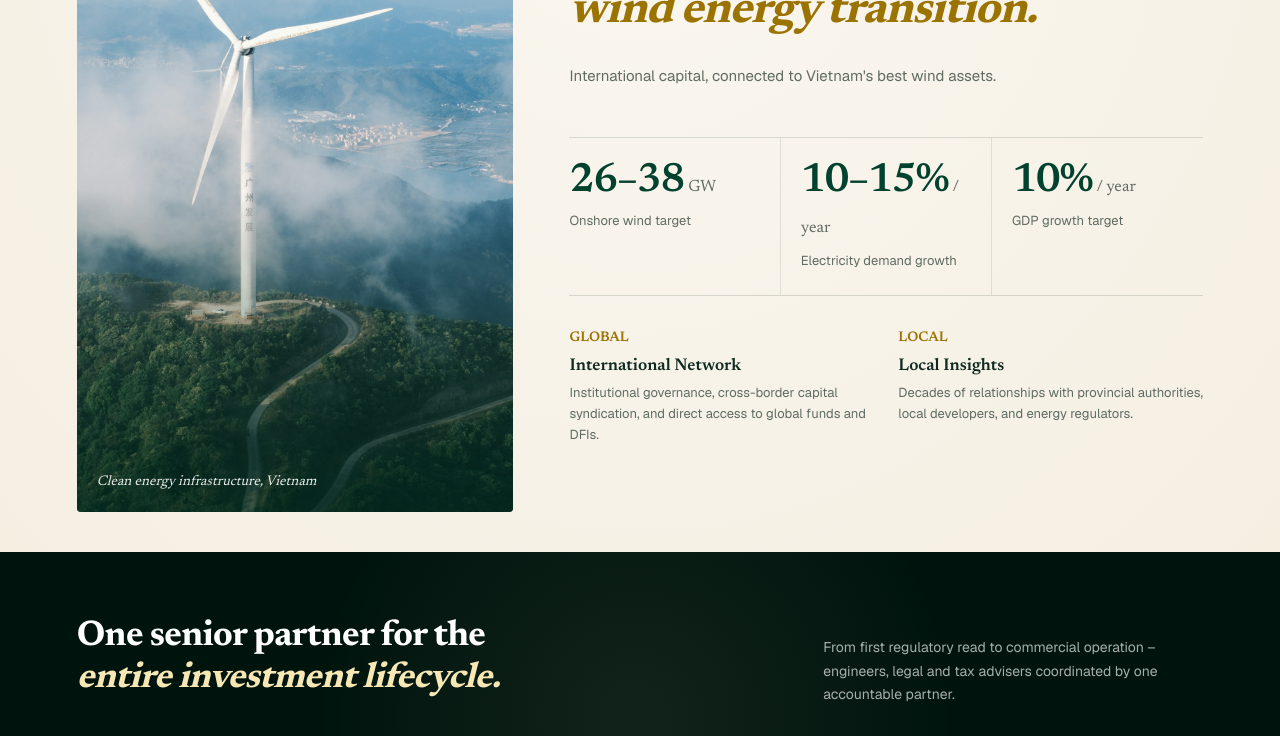
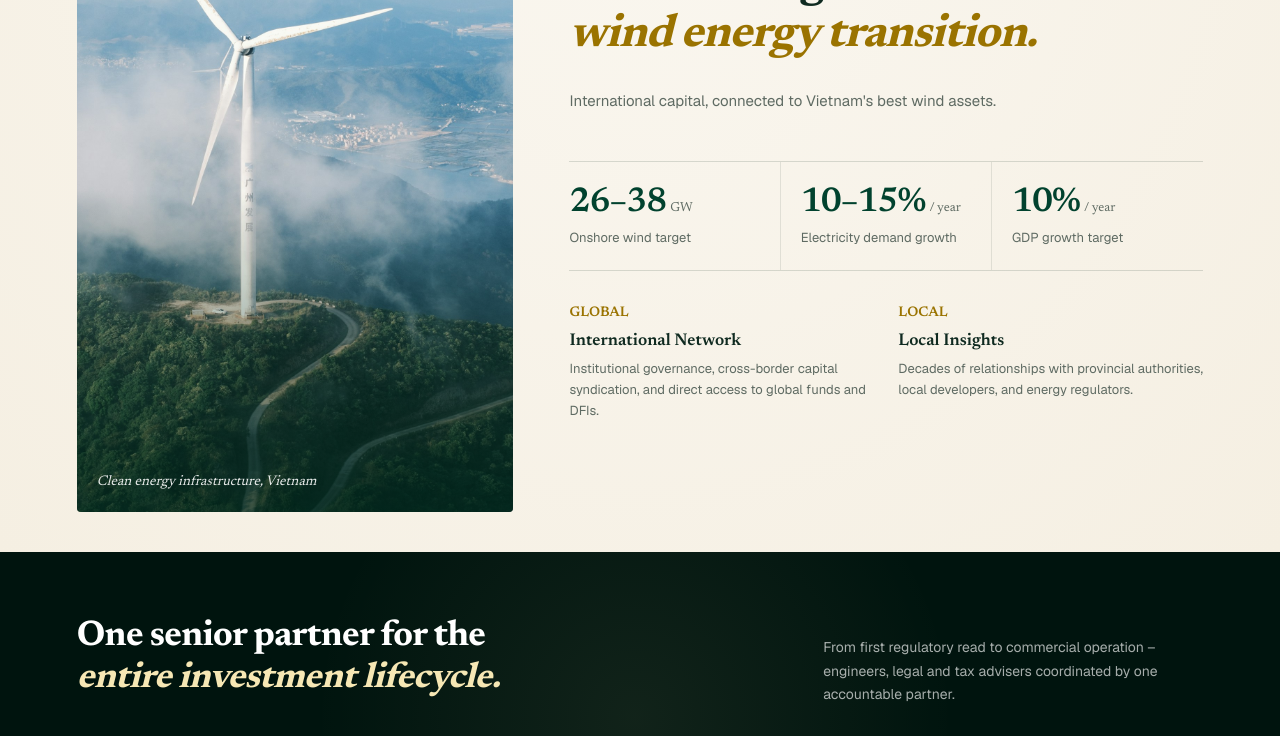
Before and after one commit to PhuThanhz/leargas-energy-partners, a Next.js app: page / in a window 1280 px wide. Shown: the part 1060-1796 px from the top of the page. Built offline with nearby package versions, Linux system fonts and the light colour scheme; no server answers.

Commit message:
fix(stats): prevent unit wrapping and adjust clamp sizing

```diff
--- a/src/components/sections/firm-identity.tsx
+++ b/src/components/sections/firm-identity.tsx
@@ -84,18 +84,23 @@ export function FirmIdentity() {
             <LineDraw className="bg-ink/15" />
             <div className="grid grid-cols-3 divide-x divide-ink/10">
               {stats.map((s) => (
-                <div key={s.label} className="py-[clamp(16px,3vh,28px)] pr-4 pl-5 first:pl-0">
-                  <div className="font-heading text-[clamp(26px,min(3.2vw,5.5vh),52px)] leading-none font-semibold tracking-[-0.03em] text-green tabular-nums">
+                <div
+                  key={s.label}
+                  className="py-[clamp(16px,3vh,28px)] pr-2 pl-3 first:pl-0 sm:pr-4 sm:pl-5"
+                >
+                  <div className="font-heading text-[clamp(22px,min(2.7vw,4.6vh),44px)] leading-none font-semibold tracking-[-0.03em] whitespace-nowrap text-green tabular-nums">
                     {s.displayValue ? (
                       <span>{s.displayValue}</span>
                     ) : (
                       <CountUp to={s.value ?? 0} decimals={s.decimals ?? 0} repeat />
                     )}
-                    <span className="ml-1 text-[0.4em] font-normal tracking-normal text-muted-foreground">
+                    <span className="ml-1 inline-block text-[0.38em] font-normal tracking-normal whitespace-nowrap text-muted-foreground">
                       {s.unit}
                     </span>
                   </div>
-                  <div className="mt-2 text-[13px] text-muted-foreground">{s.label}</div>
+                  <div className="mt-2 text-[12.5px] leading-snug text-muted-foreground sm:text-[13px]">
+                    {s.label}
+                  </div>
                 </div>
               ))}
             </div>
```
